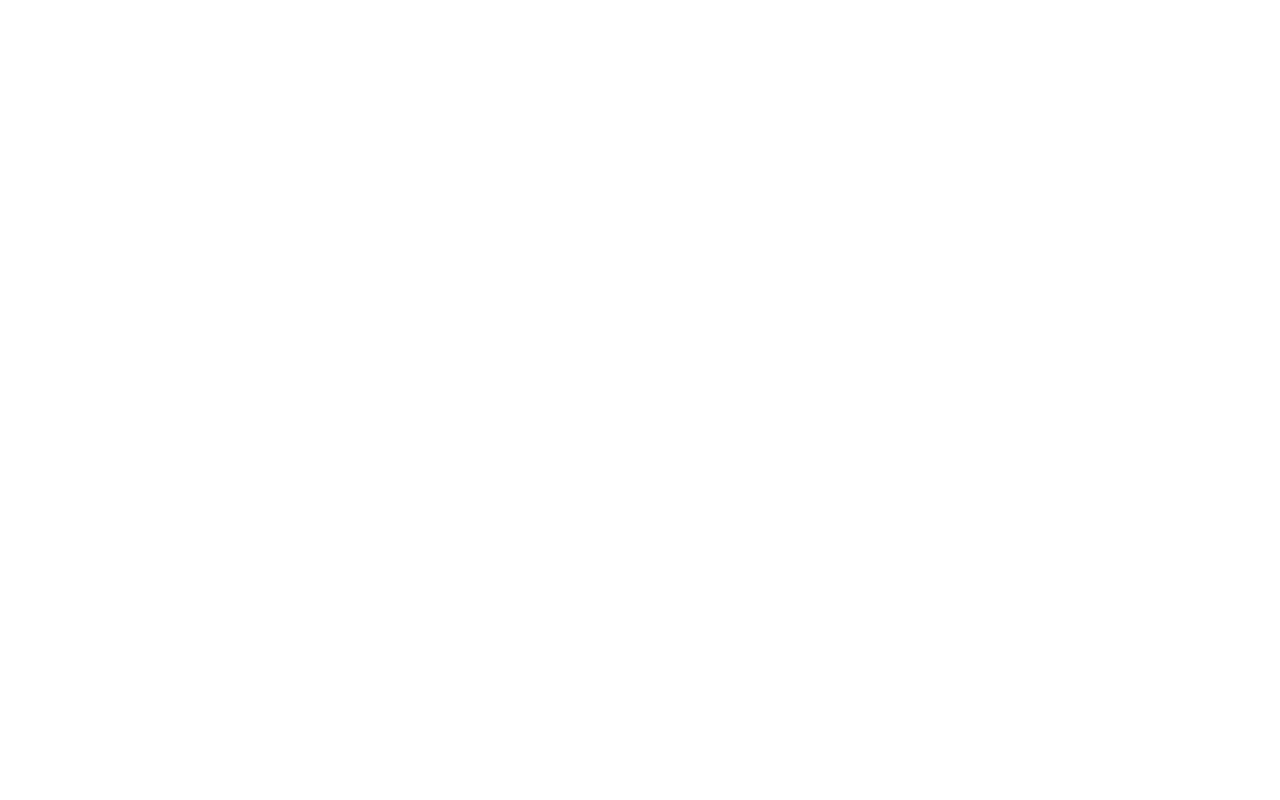
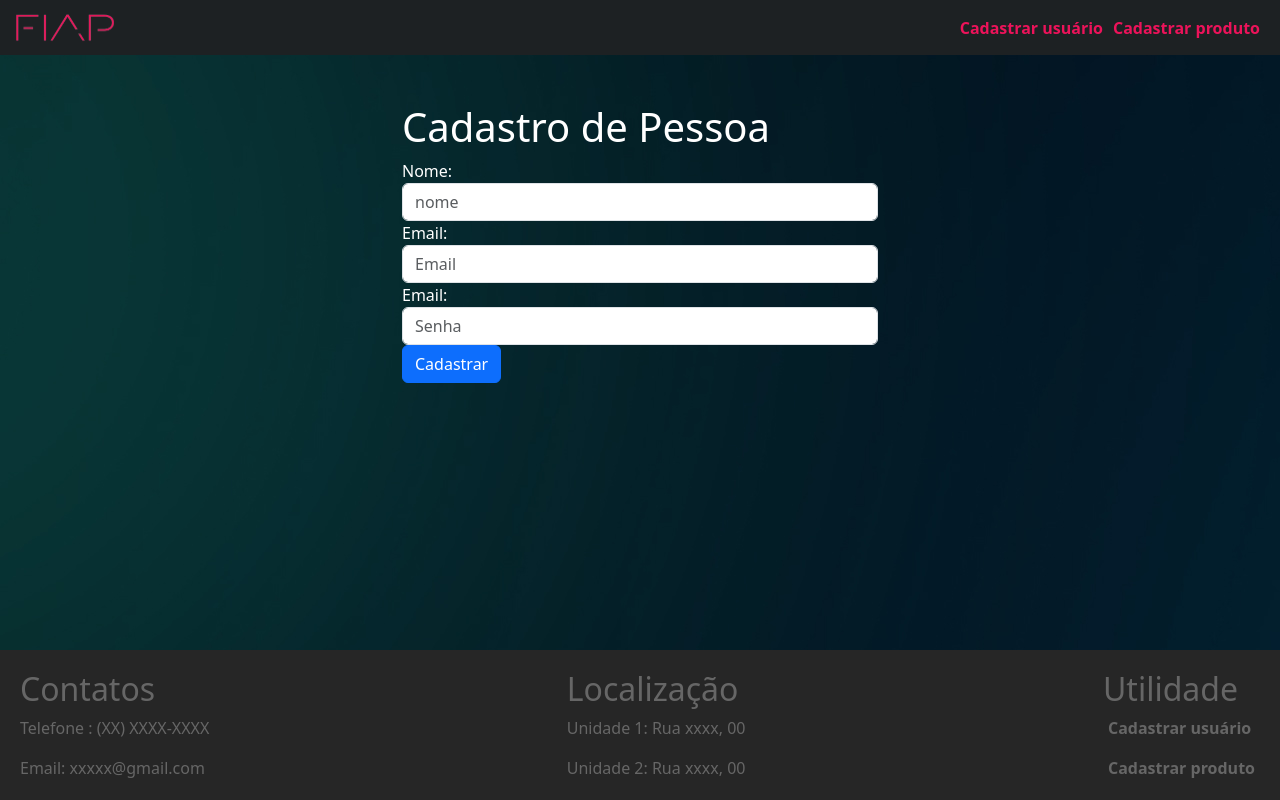
Before and after one commit to srthng/FIAP-BOOKS, a website: page front-end/cadastrousuario.html in a window 1280 px wide. Drawn offline with nearby package versions, Linux system fonts and the light colour scheme.

Commit message:
finalização

```diff
--- a/back-end/index.js
+++ b/back-end/index.js
@@ -32,12 +32,14 @@ const Produto = mongoose.model("produto", produtoSchema)
 
 
 app.post("/cadastrousuario", async (req , res)=>{
+    const nome = req.body.nome;
     const email = req.body.email;
     const senha = req.body.senha;
 
 
 
     const usuario = new Usuario({
+        nome : nome,
         email : email,
         senha : senha
     })
--- a/front-end/cadastroprodutolivro.html
+++ b/front-end/cadastroprodutolivro.html
@@ -0,0 +1,100 @@
+<!DOCTYPE html>
+<html lang="pt-br">
+<head>
+    <meta charset="UTF-8">
+    <meta name="viewport" content="width=device-width, initial-scale=1.0">
+    <title>Cadastrar Livro</title>
+    <link rel="stylesheet" href="style.css">
+    <link href="https://cdn.jsdelivr.net/npm/bootstrap@5.3.2/dist/css/bootstrap.min.css" rel="stylesheet" integrity="sha384-T3c6CoIi6uLrA9TneNEoa7RxnatzjcDSCmG1MXxSR1GAsXEV/Dwwykc2MPK8M2HN" crossorigin="anonymous">
+    <script src="https://cdn.jsdelivr.net/npm/bootstrap@5.3.2/dist/js/bootstrap.bundle.min.js" integrity="sha384-C6RzsynM9kWDrMNeT87bh95OGNyZPhcTNXj1NW7RuBCsyN/o0jlpcV8Qyq46cDfL" crossorigin="anonymous"></script>
+</head>
+<body style="background-image: url(background.jpg);">
+
+
+    <header>
+        <div class="headerMenu">
+            <div>
+                <a href="/"><img src="fiap.png" alt="" style="width: 100px; height: auto;"></a>
+            </div>
+            <div style="display: flex; align-items: end;">
+                <a class="linkCad" href="/cadastrousuario">Cadastrar usuário</a>
+                <a class="linkCad" href="/cadastroprodutolivro">Cadastrar produto</a>
+            </div>
+        </div>
+    </header>
+
+
+    <main style="color: white; height: 600px;">
+        <div class="container mt-5">
+            <h1>Cadastro de Livro</h1>
+            <form action="/cadastroprodutolivro" method="post">
+                <div class="form-group">
+                    <label for="Codigo">Código:</label>
+                    <input type="text" class="form-control" id="Codigo" name="Codigo" placeholder="Codigo">
+                </div>
+                <div class="form-group">
+                    <label for="Descricao">Descrição:</label>
+                    <input type="text" class="form-control" id="Descricao" name="Descricao" placeholder="Descricao">
+                </div>
+                <div class="form-group">
+                    <label for="Fornecedor">Fornecedor:</label>
+                    <input type="text" class="form-control" id="Fornecedor" name="Fornecedor" placeholder="Fornecedor">
+                </div>
+                <div class="form-group">
+                    <label for="DataFabricacao">Data Fabricação:</label>
+                    <input type="date" class="form-control" id="DataFabricacao" name="DataFabricacao" placeholder="Data Fabricação">
+                </div>
+                <div class="form-group">
+                    <label for="QuantidadeEstoque">Quantidade de Estoque:</label>
+                    <input type="number" class="form-control" id="QuantidadeEstoque" name="QuantidadeEstoque" placeholder="Estoque">
+                </div>
+                <button type="submit" class="btn btn-primary">Cadastrar</button>
+            </form>
+        </div>
+      </main>
+
+
+      <script src="https://code.jquery.com/jquery-3.5.1.slim.min.js"></script>
+      <script src="https://cdn.jsdelivr.net/npm/@popperjs/core@2.5.4/dist/umd/popper.min.js"></script>
+      <script src="https://stackpath.bootstrapcdn.com/bootstrap/4.5.2/js/bootstrap.min.js"></script>
+
+
+      <footer>
+        <div style="margin: 10px 20px;">
+            <h2>
+                Contatos
+            </h2>
+            <p>
+                Telefone : (XX) XXXX-XXXX
+            </p>
+            <p>
+                Email: xxxxx@gmail.com
+            </p>
+        </div>
+        <div style="margin: 10px 20px;">
+            <h2>
+                Localização
+            </h2>
+            <p>
+                Unidade 1: Rua xxxx, 00
+            </p>
+            <p>
+                Unidade 2: Rua xxxx, 00
+            </p>
+        </div>
+        <div style="margin: 10px 20px;">
+            <h2>
+                Utilidade
+            </h2>
+            <p>
+                <a class="linkCad" style="color: #666666;" href="/cadastrousuario">Cadastrar usuário</a>
+            </p>
+            <p>
+                <a class="linkCad" style="color: #666666;" href="/cadastroprodutolivro">Cadastrar produto</a>
+            </p>
+        </div>
+      </footer>
+
+
+  </body>
+  </html>
--- a/front-end/cadastrousuario.html
+++ b/front-end/cadastrousuario.html
@@ -0,0 +1,92 @@
+<!DOCTYPE html>
+<html lang="pt-br">
+<head>
+    <meta charset="UTF-8">
+    <meta name="viewport" content="width=device-width, initial-scale=1.0">
+    <title>Cadastrar Usuario</title>
+    <link rel="stylesheet" href="style.css">
+    <link href="https://cdn.jsdelivr.net/npm/bootstrap@5.3.2/dist/css/bootstrap.min.css" rel="stylesheet" integrity="sha384-T3c6CoIi6uLrA9TneNEoa7RxnatzjcDSCmG1MXxSR1GAsXEV/Dwwykc2MPK8M2HN" crossorigin="anonymous">
+    <script src="https://cdn.jsdelivr.net/npm/bootstrap@5.3.2/dist/js/bootstrap.bundle.min.js" integrity="sha384-C6RzsynM9kWDrMNeT87bh95OGNyZPhcTNXj1NW7RuBCsyN/o0jlpcV8Qyq46cDfL" crossorigin="anonymous"></script>
+</head>
+<body style="background-image: url(background.jpg);">
+
+
+    <header>
+        <div class="headerMenu">
+            <div>
+                <a href="/"><img src="fiap.png" alt="" style="width: 100px; height: auto;"></a>
+            </div>
+            <div style="display: flex; align-items: end;">
+                <a class="linkCad" href="/cadastrousuario">Cadastrar usuário</a>
+                <a class="linkCad" href="/cadastroprodutolivro">Cadastrar produto</a>
+            </div>
+        </div>
+    </header>
+
+
+    <main style="color: white;">
+        <div class="container mt-5 formsUsuario">
+          <h1>Cadastro de Pessoa</h1>
+          <form action="/cadastrousuario" method="post">
+            <div class="form-group">
+                <label for="nome">Nome:</label>
+                <input type="nome" class="form-control" id="nome" name="nome" placeholder="nome">
+            </div>
+              <div class="form-group">
+                  <label for="email">Email:</label>
+                  <input type="email" class="form-control" id="email" name="email" placeholder="Email">
+              </div>
+              <div class="form-group">
+                <label for="email">Email:</label>
+                <input type="password" class="form-control" id="senha" name="senha" placeholder="Senha">
+            </div>
+              <button type="submit" class="btn btn-primary">Cadastrar</button>
+          </form>
+      </div>
+      </main>
+
+
+      <script src="https://code.jquery.com/jquery-3.5.1.slim.min.js"></script>
+      <script src="https://cdn.jsdelivr.net/npm/@popperjs/core@2.5.4/dist/umd/popper.min.js"></script>
+      <script src="https://stackpath.bootstrapcdn.com/bootstrap/4.5.2/js/bootstrap.min.js"></script>
+
+
+      <footer >
+        <div style="margin: 10px 20px;">
+            <h2>
+                Contatos
+            </h2>
+            <p>
+                Telefone : (XX) XXXX-XXXX
+            </p>
+            <p>
+                Email: xxxxx@gmail.com
+            </p>
+        </div>
+        <div style="margin: 10px 20px;">
+            <h2>
+                Localização
+            </h2>
+            <p>
+                Unidade 1: Rua xxxx, 00
+            </p>
+            <p>
+                Unidade 2: Rua xxxx, 00
+            </p>
+        </div>
+        <div style="margin: 10px 20px;">
+            <h2>
+                Utilidade
+            </h2>
+            <p>
+                <a class="linkCad" style="color: #666666;" href="/cadastrousuario">Cadastrar usuário</a>
+            </p>
+            <p>
+                <a class="linkCad" style="color: #666666;" href="/cadastroprodutolivro">Cadastrar produto</a>
+            </p>
+        </div>
+      </footer>
+
+
+  </body>
+  </html>
--- a/front-end/style.css
+++ b/front-end/style.css
@@ -0,0 +1,79 @@
+body{
+    font-family: sans-serif;
+    margin: 0px;
+}
+
+header{
+    background: #1d2123;
+    width: 100%;
+    height: 55px;
+    display: flex;
+    flex-direction: row;
+    align-items: center;
+    justify-content: space-between;
+}
+
+
+.headerMenu{
+    width: 100%;
+    display: flex;
+    flex-direction: row;
+    align-items: center;
+    justify-content: space-between;
+    margin: 0px 15px;
+}
+
+.linkCad{
+    margin: 0px 5px;
+    color: #ec135a;
+    text-decoration: none;
+    font-weight: bold;
+}
+
+.formsUsuario{
+    width: 500px !important;
+    display: flex;
+    justify-content: start;
+    align-items: stretch;
+    flex-direction: column;
+}
+
+footer{
+    background-color: #262626;
+    color: #666666;
+    width: 100%;
+    height: 150px;
+    padding-top: 10px;
+    position: fixed;
+    bottom: 0px;
+    left: 0px;
+    right: 0px;
+    margin-bottom: 0px;
+
+    display: flex;
+    flex-direction: row;
+    justify-content: space-between;
+}
+
+
+.school-footer {
+    color: #666666;
+    font: 0 'Gotham HTF Medium';
+    line-height: 18px;
+    position: relative;
+}
+.school-footer-content {
+    background: #262626;
+    padding: 60px 0 25px 0;
+}
+.wrapper {
+    margin: 0 auto;
+    max-width: 90%;
+    position: relative;
+    width: 1200px;
+    z-index: 3;
+}
+.school-footer-direitos {
+    font: 11px 'Gotham HTF Book';
+    padding-top: 90px;
+}
```
Also changed, not shown: front-end/index.html (+74 -7 lines), front-end/2.jpg (added), front-end/3.jpg (added), front-end/background.jpg (added), front-end/fiap.png (added), 1 other file.
